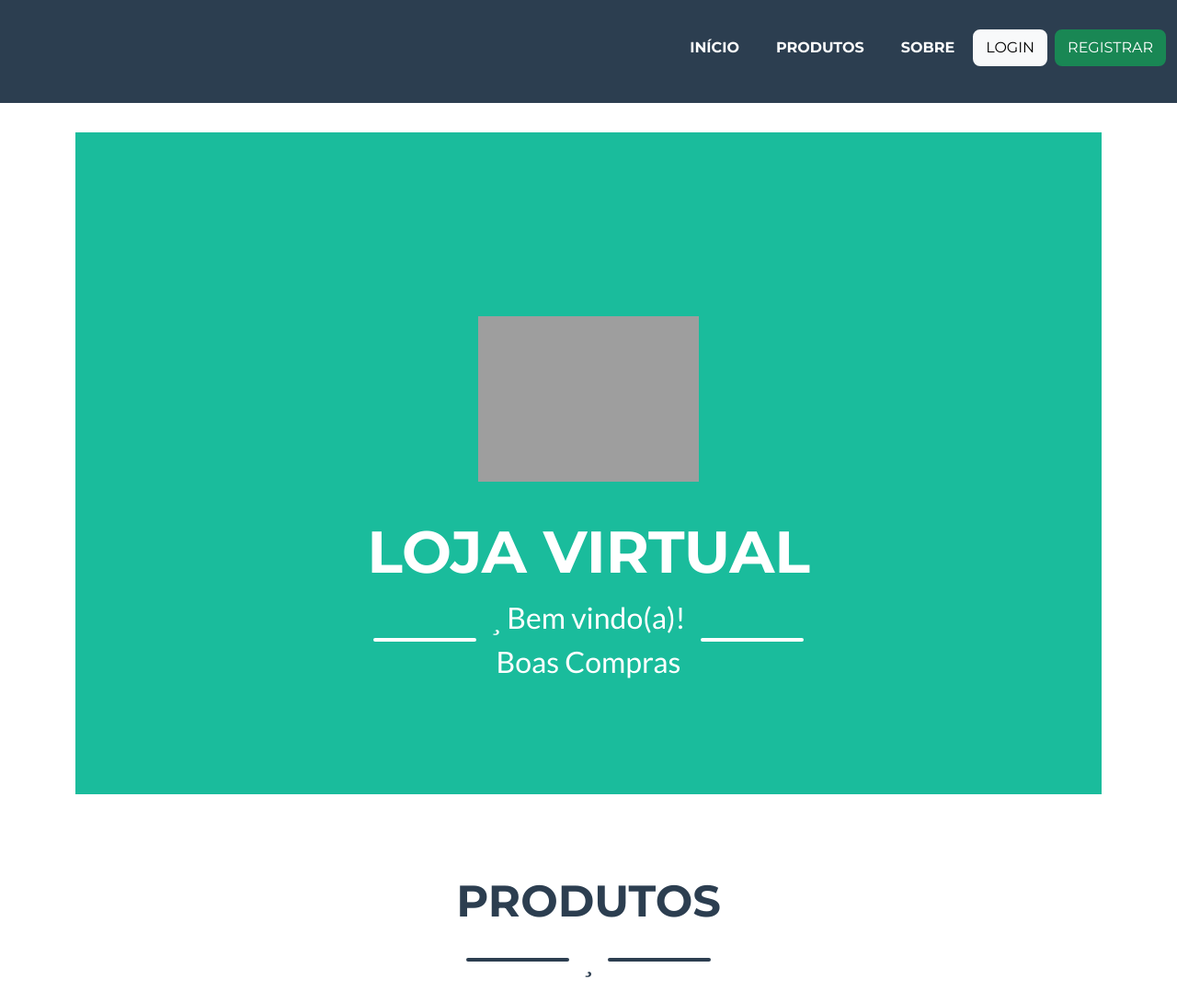
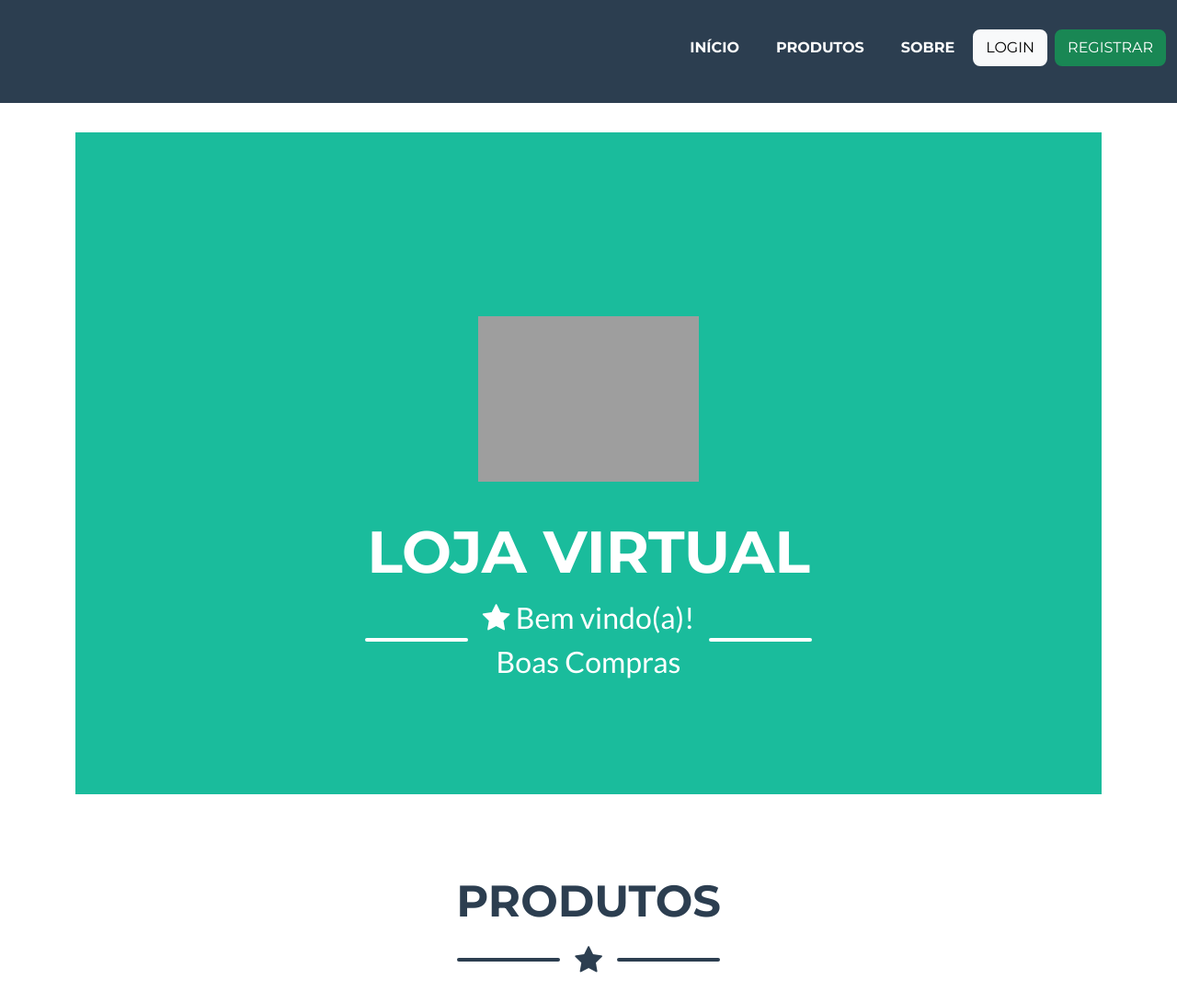
Before and after one commit to carlasoliveira/ProjetoWeb-Django, a Django app: page / in a window 1280 px wide. Shown: the top 1090 px of the page at 92% size. Run offline with Django 3.2, Linux system fonts and the light colour scheme; some libraries are stand-ins or nearby versions; grey boxes are pictures that could not be loaded.

Commit message:
Ajustes - layout e template

```diff
--- a/paginas/templates/paginas/index.html
+++ b/paginas/templates/paginas/index.html
@@ -9,7 +9,7 @@
         <!-- Icon Divider-->
         <div class="divider-custom divider-light">
             <div class="divider-custom-line"></div>
-            <div class="divider-custom-icon"><i class="fas fa-star"></i> Bem vindo(a)! <br> Boas Compras</div>
+            <div class="divider-custom-icon"><i class="fa fa-star"></i> Bem vindo(a)! <br> Boas Compras</div>
             <div class="divider-custom-line"></div>
         </div>
         <!-- Masthead Subheading-->
@@ -24,7 +24,7 @@
         <!-- Icon Divider-->
         <div class="divider-custom">
             <div class="divider-custom-line"></div>
-            <div class="divider-custom-icon"><i class="fas fa-star"></i></div>
+            <div class="divider-custom-icon"><i class="fa fa-star"></i></div>
             <div class="divider-custom-line"></div>
         </div>
         <!-- Portfolio Grid Items-->
@@ -33,7 +33,7 @@
             <div class="col-md-6 col-lg-4 mb-5">
                 <div class="portfolio-item mx-auto" data-bs-toggle="modal" data-bs-target="#portfolioModal1">
                     <div class="portfolio-item-caption d-flex align-items-center justify-content-center h-100 w-100">
-                        <div class="portfolio-item-caption-content text-center text-white"><i class="fas fa-plus fa-3x"></i></div>
+                        <div class="portfolio-item-caption-content text-center text-white"><i class="fa fa-plus fa-3x"></i></div>
                     </div>
                     <img class="img-fluid" src="https://cdnx.jumpseller.com/lojas-catolicas-online/image/10191630/resize/1200/1200?1594666663" alt="..." />
                 </div>
@@ -42,7 +42,7 @@
             <div class="col-md-6 col-lg-4 mb-5">
                 <div class="portfolio-item mx-auto" data-bs-toggle="modal" data-bs-target="#portfolioModal2">
                     <div class="portfolio-item-caption d-flex align-items-center justify-content-center h-100 w-100">
-                        <div class="portfolio-item-caption-content text-center text-white"><i class="fas fa-plus fa-3x"></i></div>
+                        <div class="portfolio-item-caption-content text-center text-white"><i class="fa fa-plus fa-3x"></i></div>
                     </div>
                     <img class="img-fluid" src="https://tse2.mm.bing.net/th?id=OIP.iI6_c-CS2P7H5D5cgGqrhQAAAA&pid=Api&P=0&w=300&h=300" alt="..." />
                 </div>
@@ -51,7 +51,7 @@
             <div class="col-md-6 col-lg-4 mb-5">
                 <div class="portfolio-item mx-auto" data-bs-toggle="modal" data-bs-target="#portfolioModal3">
                     <div class="portfolio-item-caption d-flex align-items-center justify-content-center h-100 w-100">
-                        <div class="portfolio-item-caption-content text-center text-white"><i class="fas fa-plus fa-3x"></i></div>
+                        <div class="portfolio-item-caption-content text-center text-white"><i class="fa fa-plus fa-3x"></i></div>
                     </div>
                     <img class="img-fluid" src="https://tse2.mm.bing.net/th?id=OIP.kXOEwpbbMdXgevfAORHf7QHaE4&pid=Api&P=0&w=228&h=151" alt="..." />
                 </div>
@@ -60,7 +60,7 @@
             <div class="col-md-6 col-lg-4 mb-5 mb-lg-0">
                 <div class="portfolio-item mx-auto" data-bs-toggle="modal" data-bs-target="#portfolioModal4">
                     <div class="portfolio-item-caption d-flex align-items-center justify-content-center h-100 w-100">
-                        <div class="portfolio-item-caption-content text-center text-white"><i class="fas fa-plus fa-3x"></i></div>
+                        <div class="portfolio-item-caption-content text-center text-white"><i class="fa fa-plus fa-3x"></i></div>
                     </div>
                     <img class="img-fluid" src="https://http2.mlstatic.com/camisetas-catolicas-D_NQ_NP_943407-MLB31143170887_062019-F.jpg" alt="..." />
                 </div>
@@ -69,7 +69,7 @@
             <div class="col-md-6 col-lg-4 mb-5 mb-md-0">
                 <div class="portfolio-item mx-auto" data-bs-toggle="modal" data-bs-target="#portfolioModal5">
                     <div class="portfolio-item-caption d-flex align-items-center justify-content-center h-100 w-100">
-                        <div class="portfolio-item-caption-content text-center text-white"><i class="fas fa-plus fa-3x"></i></div>
+                        <div class="portfolio-item-caption-content text-center text-white"><i class="fa fa-plus fa-3x"></i></div>
                     </div>
                     <img class="img-fluid" src="https://tse1.mm.bing.net/th?id=OIP.W65aRicOgzTpLVr2yaS1xwHaHa&pid=Api&P=0&w=300&h=300" alt="..." />
                 </div>
@@ -78,7 +78,7 @@
             <div class="col-md-6 col-lg-4">
                 <div class="portfolio-item mx-auto" data-bs-toggle="modal" data-bs-target="#portfolioModal6">
                     <div class="portfolio-item-caption d-flex align-items-center justify-content-center h-100 w-100">
-                        <div class="portfolio-item-caption-content text-center text-white"><i class="fas fa-plus fa-3x"></i></div>
+                        <div class="portfolio-item-caption-content text-center text-white"><i class="fa fa-plus fa-3x"></i></div>
                     </div>
                     <img class="img-fluid" src="https://tse2.mm.bing.net/th?id=OIP.ZTnfbNsbJQN8Zf9XKMtcUgHaLH&pid=Api&P=0&w=300&h=300" alt="..." />
                 </div>
@@ -95,7 +95,7 @@
         <!-- Icon Divider-->
         <div class="divider-custom">
             <div class="divider-custom-line"></div>
-            <div class="divider-custom-icon"><i class="fas fa-star"></i></div>
+            <div class="divider-custom-icon"><i class="fa fa-star"></i></div>
             <div class="divider-custom-line"></div>
         </div>
         <!-- Contact Section Form-->
@@ -175,7 +175,7 @@
                             <!-- Icon Divider-->
                             <div class="divider-custom">
                                 <div class="divider-custom-line"></div>
-                                <div class="divider-custom-icon"><i class="fas fa-star"></i></div>
+                                <div class="divider-custom-icon"><i class="fa fa-star"></i></div>
                                 <div class="divider-custom-line"></div>
                             </div>
                             <!-- Portfolio Modal - Image-->
@@ -183,7 +183,7 @@
                             <!-- Portfolio Modal - Text-->
                             <p class="mb-4">Terços disponíveis para venda</p>
                             <button class="btn btn-primary" href="#!" data-bs-dismiss="modal">
-                                        <i class="fas fa-times fa-fw"></i>
+                                        <i class="fa fa-times fa-fw"></i>
                                         fechar janela
                                     </button>
                         </div>
@@ -207,7 +207,7 @@
                             <!-- Icon Divider-->
                             <div class="divider-custom">
                                 <div class="divider-custom-line"></div>
-                                <div class="divider-custom-icon"><i class="fas fa-star"></i></div>
+                                <div class="divider-custom-icon"><i class="fa fa-star"></i></div>
                                 <div class="divider-custom-line"></div>
                             </div>
                             <!-- Portfolio Modal - Image-->
@@ -215,7 +215,7 @@
                             <!-- Portfolio Modal - Text-->
                             <p class="mb-4">Imagens disponíveis para venda</p>
                             <button class="btn btn-primary" href="#!" data-bs-dismiss="modal">
-                                        <i class="fas fa-times fa-fw"></i>
+                                        <i class="fa fa-times fa-fw"></i>
                                         Fechar janela
                                     </button>
                         </div>
@@ -239,7 +239,7 @@
                             <!-- Icon Divider-->
                             <div class="divider-custom">
                                 <div class="divider-custom-line"></div>
-                                <div class="divider-custom-icon"><i class="fas fa-star"></i></div>
+                                <div class="divider-custom-icon"><i class="fa fa-star"></i></div>
                                 <div class="divider-custom-line"></div>
                             </div>
                             <!-- Portfolio Modal - Image-->
@@ -247,7 +247,7 @@
                             <!-- Portfolio Modal - Text-->
                             <p class="mb-4">Itens de decoração disponíveis para venda</p>
                             <button class="btn btn-primary" href="#!" data-bs-dismiss="modal">
-                                        <i class="fas fa-times fa-fw"></i>
+                                        <i class="fa fa-times fa-fw"></i>
                                         Fechar janela
                                     </button>
                         </div>
@@ -271,7 +271,7 @@
                             <!-- Icon Divider-->
                             <div class="divider-custom">
                                 <div class="divider-custom-line"></div>
-                                <div class="divider-custom-icon"><i class="fas fa-star"></i></div>
+                                <div class="divider-custom-icon"><i class="fa fa-star"></i></div>
                                 <div class="divider-custom-line"></div>
                             </div>
                             <!-- Portfolio Modal - Image-->
@@ -279,7 +279,7 @@
                             <!-- Portfolio Modal - Text-->
                             <p class="mb-4">Camisetas disponíveis para venda</p>
                             <button class="btn btn-primary" href="#!" data-bs-dismiss="modal">
-                                        <i class="fas fa-times fa-fw"></i>
+                                        <i class="fa fa-times fa-fw"></i>
                                         Fechar janela
                                     </button>
                         </div>
@@ -303,7 +303,7 @@
                             <!-- Icon Divider-->
                             <div class="divider-custom">
                                 <div class="divider-custom-line"></div>
-                                <div class="divider-custom-icon"><i class="fas fa-star"></i></div>
+                                <div class="divider-custom-icon"><i class="fa fa-star"></i></div>
                                 <div class="divider-custom-line"></div>
                             </div>
                             <!-- Portfolio Modal - Image-->
@@ -311,7 +311,7 @@
                             <!-- Portfolio Modal - Text-->
                             <p class="mb-4">Velas disponíveis para venda</p>
                             <button class="btn btn-primary" href="#!" data-bs-dismiss="modal">
-                                        <i class="fas fa-times fa-fw"></i>
+                                        <i class="fa fa-times fa-fw"></i>
                                         Fechar janela
                                     </button>
                         </div>
@@ -335,7 +335,7 @@
                             <!-- Icon Divider-->
                             <div class="divider-custom">
                                 <div class="divider-custom-line"></div>
-                                <div class="divider-custom-icon"><i class="fas fa-star"></i></div>
+                                <div class="divider-custom-icon"><i class="fa fa-star"></i></div>
                                 <div class="divider-custom-line"></div>
                             </div>
                             <!-- Portfolio Modal - Image-->
@@ -344,7 +344,7 @@
                             <p class="mb-4">Livros disponíveis para venda
                             </p>
                             <button class="btn btn-primary" href="#!" data-bs-dismiss="modal">
-                                        <i class="fas fa-times fa-fw"></i>
+                                        <i class="fa fa-times fa-fw"></i>
                                         Fechar janela
                                 </button>
                         </div>
```
Also changed, not shown: db.sqlite3.
